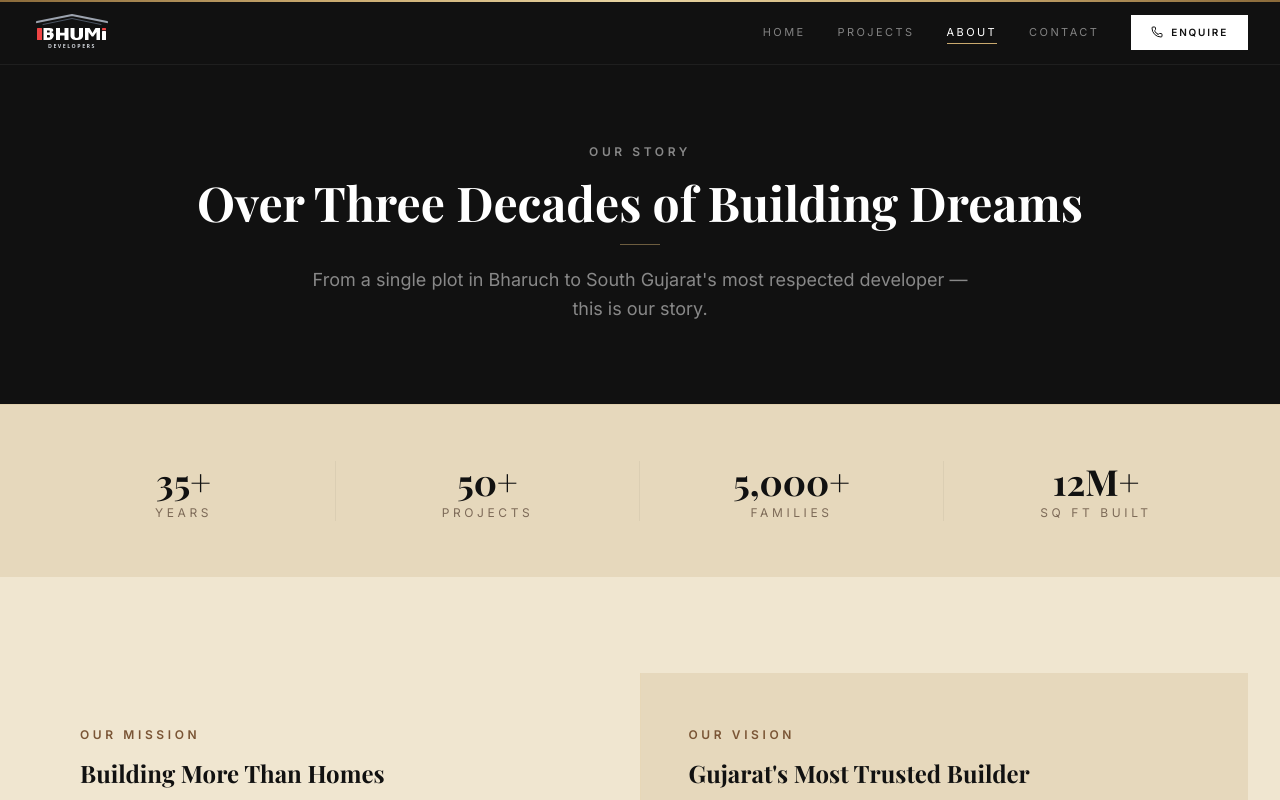
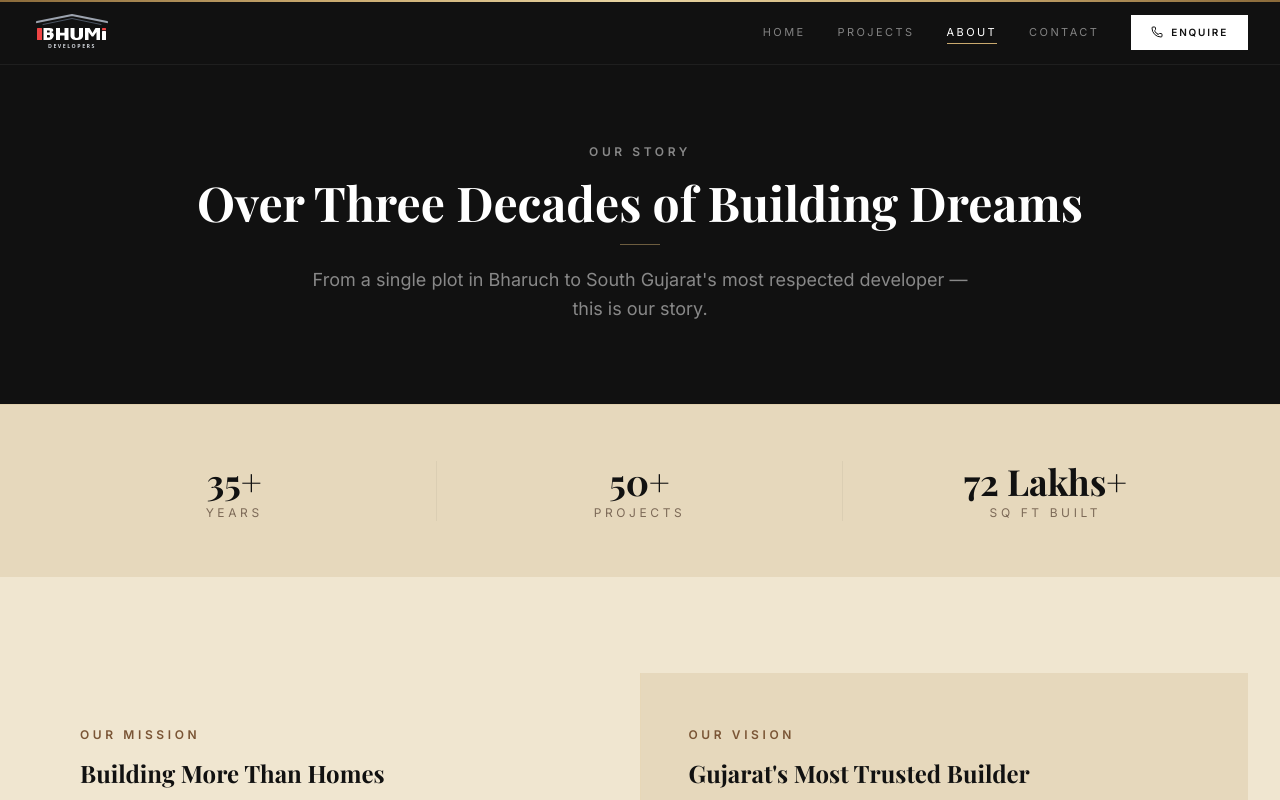
Before and after one commit to Marshmellow31/bhumi-developers, a Next.js app: page /about in a window 1280 px wide. Shown: the top 800 px of the page. Built offline with nearby package versions, Linux system fonts and the light colour scheme.

Commit message:
feat: add About Us page with team, mission, and awards sections

```diff
--- a/app/about/page.tsx
+++ b/app/about/page.tsx
@@ -36,12 +36,11 @@ export default function AboutPage() {
       {/* Stats */}
       <div className="bg-surface border-t border-champagne/20 py-14">
         <div className="max-w-7xl mx-auto px-6 lg:px-8">
-          <div className="grid grid-cols-2 lg:grid-cols-4 divide-y-2 lg:divide-y-0 lg:divide-x divide-primary/5 text-center">
+          <div className="grid grid-cols-2 lg:grid-cols-3 divide-y-2 lg:divide-y-0 lg:divide-x divide-primary/5 text-center">
             {[
               { value: 35, suffix: "+", label: "Years" },
               { value: 50, suffix: "+", label: "Projects" },
-              { value: 5000, suffix: "+", label: "Families" },
-              { value: 12, suffix: "M+", label: "Sq Ft Built" },
+              { value: 72, suffix: " Lakhs+", label: "Sq Ft Built" },
             ].map((s, i) => (
               <div key={i} className="py-8 lg:py-0 lg:px-8">
                 <p className="text-4xl font-bold text-primary" style={{ fontFamily: "var(--font-playfair)" }}>
--- a/components/about/AwardsSection.tsx
+++ b/components/about/AwardsSection.tsx
@@ -41,13 +41,6 @@ const awards = [
     body: "National Real Estate Awards",
     year: "2026",
     desc: "Certificate of Excellence proudly presented to Vir Bhumi Buildcon Pvt. Ltd. for being the Best Developer of the Year in the Commercial Project category.",
-  },
-  {
-    photo: "/images/about/credai-membership.png",
-    award: "CREDAI Membership Certificate",
-    body: "CREDAI Bharuch",
-    year: "2019",
-    desc: "Official membership certificate certifying Kiranbhai Majmudar as a proud member of CREDAI Bharuch (Bharuch Real Estate Developers Association of Gujarat).",
   },
 ];
 
--- a/components/home/MilestonesSection.tsx
+++ b/components/home/MilestonesSection.tsx
@@ -61,10 +61,10 @@ const MILESTONES = [
   },
   {
     year:   "2024",
-    stat:   12,
-    suffix: "M+",
+    stat:   72,
+    suffix: " Lakhs+",
     label:  "Sq Ft Developed",
-    desc:   "35 years. 50+ landmark projects. 5,000+ families. A legacy built on trust — shaping the future of Bharuch, one landmark at a time.",
+    desc:   "35 years. 50+ landmark projects. 72 Lakhs+ Sq Ft Developed. A legacy built on trust — shaping the future of Bharuch, one landmark at a time.",
   },
 ] as const;
 
```
